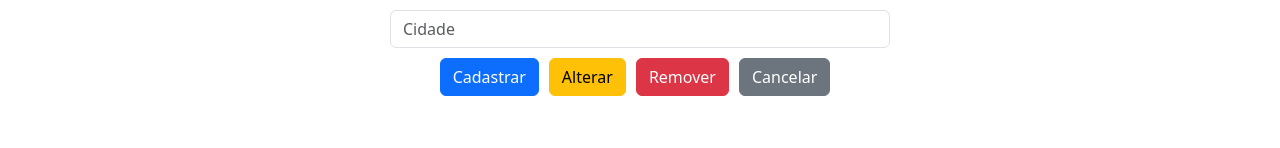
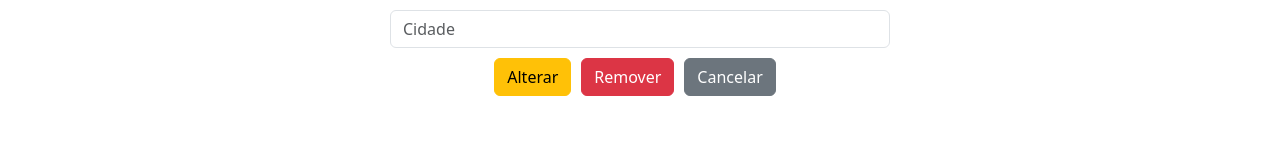
Before and after one commit to navasques/api-front-angular, an Angular app: page / in a window 1280 px wide. Shown: the part 334-482 px from the top of the page. Built offline with nearby package versions, Linux system fonts and the light colour scheme.

Commit message:
:lipstick: feat: Estilização botões

```diff
--- a/src/app/components/principal/principal.component.html
+++ b/src/app/components/principal/principal.component.html
@@ -5,10 +5,10 @@
     <input type="number" placeholder="Idade" class="form-control">
     <input type="text" placeholder="Cidade" class="form-control">
 
-    <input type="button" value="Cadastrar" class="btn btn-primary">
-    <input type="button" value="Alterar" class="btn btn-warning">
-    <input type="button" value="Remover" class="btn btn-danger">
-    <input type="button" value="Cancelar" class="btn btn-secondary">
+    <input type="button" value="Cadastrar" *ngIf="btnCadastro" class="btn btn-primary">
+    <input type="button" value="Alterar" *ngIf="!btnCadastro" class="btn btn-warning">
+    <input type="button" value="Remover" *ngIf="!btnCadastro" class="btn btn-danger">
+    <input type="button" value="Cancelar" *ngIf="!btnCadastro" class="btn btn-secondary">
 </form>
 
 <table class="table">
```
